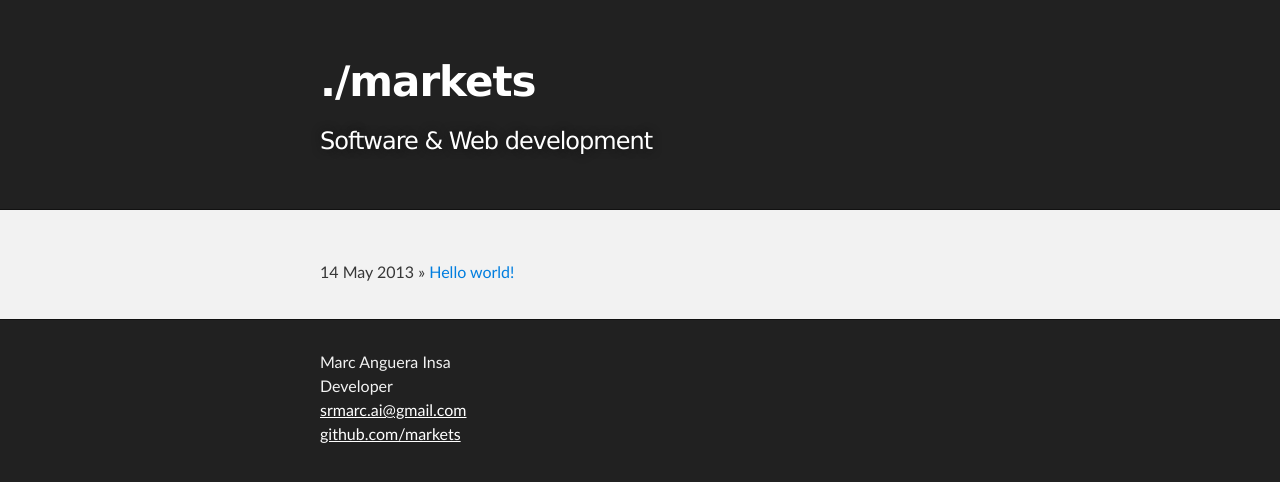
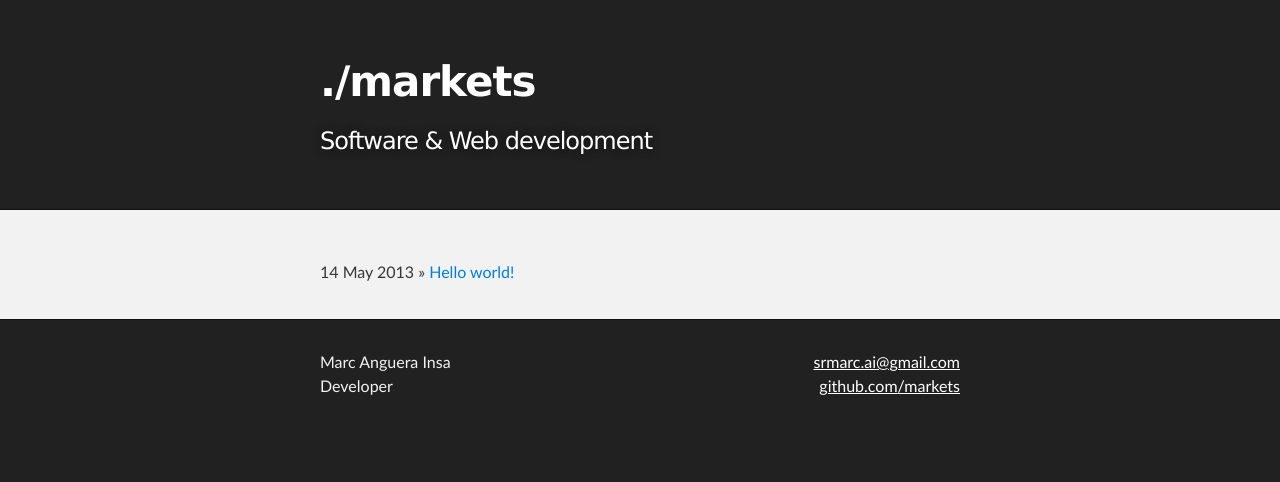
Before and after one commit to markets/markets.github.io, a Jekyll site: the page built from index.html, in a window 1280 px wide. Shown: the top 482 px of the page. Built offline with Jekyll 4.4.1, drawn with Linux system fonts in a browser that asks for light colours.

Commit message:
split footer => two cols

```diff
--- a/_layouts/default.html
+++ b/_layouts/default.html
@@ -32,12 +32,16 @@
   <!-- FOOTER  -->
   <div id="footer_wrap" class="outer">
     <footer class="inner">
-      <div class="contact">
+      <div class="column">
         <p>
           Marc Anguera Insa<br />
-          Developer<br />
+          Developer
+        </p>
+      </div>
+      <div class="column alignright">
+        <p>
           <a href="mailto:srmarc.ai@gmail.com">srmarc.ai@gmail.com</a><br />
-          <a href="http://github.com/markets">github.com/markets</a><br />
+          <a href="http://github.com/markets">github.com/markets</a>
         </p>
       </div>
     </footer>
--- a/css/styles.css
+++ b/css/styles.css
@@ -131,6 +131,15 @@ footer a {
 footer a:hover {
   text-shadow: white 0px 0px 2px;
 }
+
+footer .column {
+  float: left;
+  width: 50%;
+}
+
+.alignleft { text-align: left; }
+.alignright { text-align: right; }
+.aligncenter { text-align: center; }
 
 em {
   font-style: italic;
```
